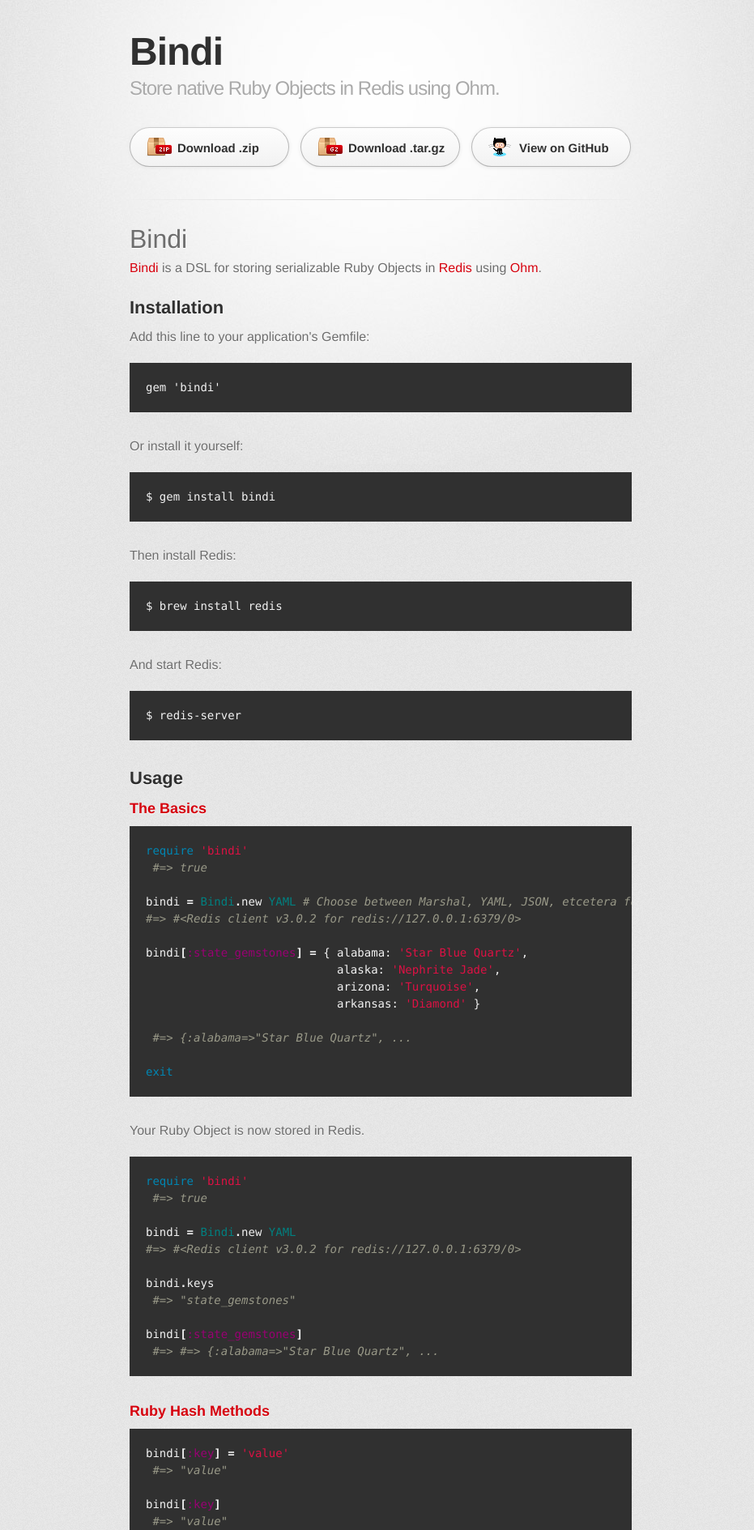
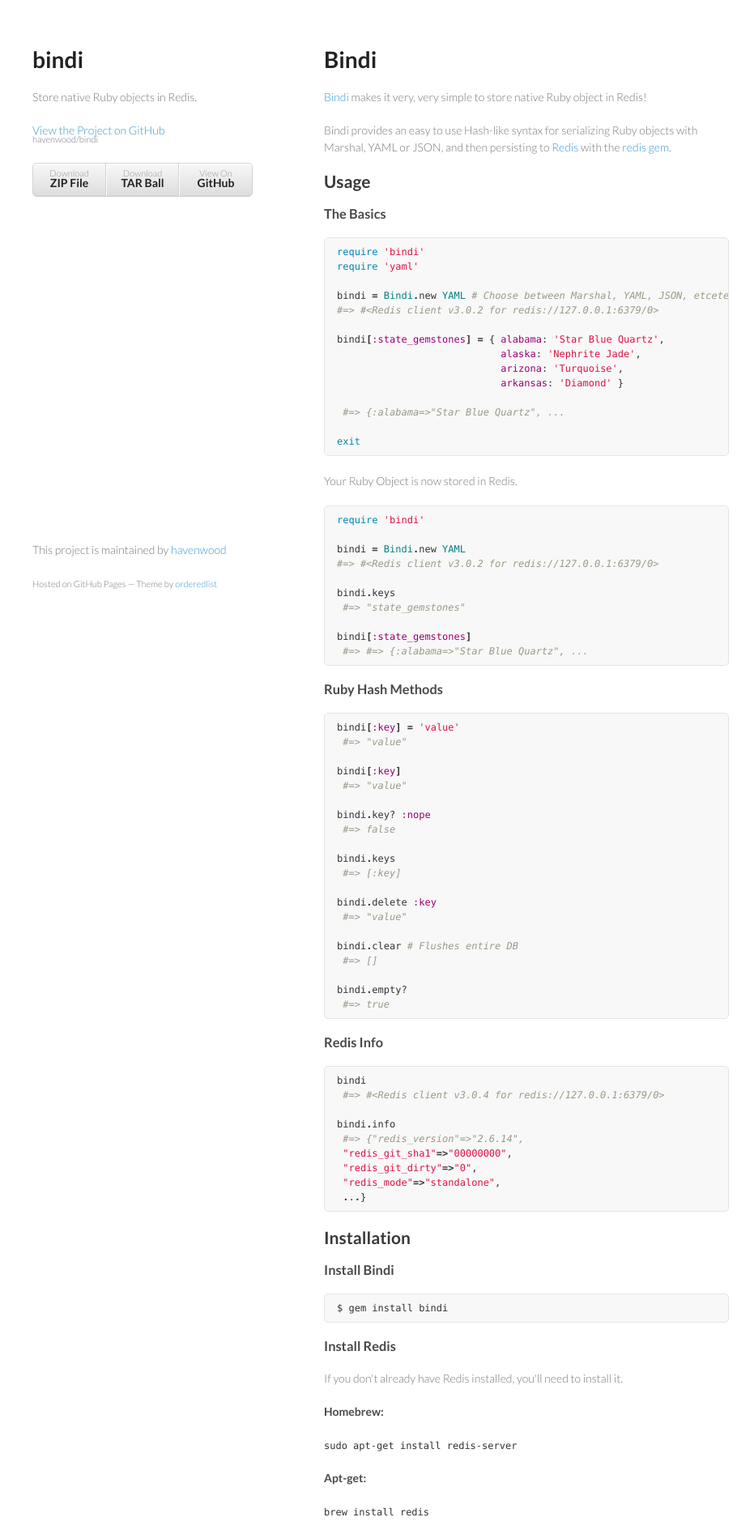
Before and after one commit to havenwood/bindi, a plain HTML site: page index.html in a window 1280 px wide. Shown: the top 1889 px of the page at 81% size, without its empty margins (170-1101 px from the left). Drawn offline with Linux system fonts and the light colour scheme; a web font is replaced by a local one.

Commit message:
Create gh-pages branch via GitHub

```diff
--- a/index.html
+++ b/index.html
@@ -1,76 +1,56 @@
-<!DOCTYPE html>
+<!doctype html>
 <html>
   <head>
-    <meta charset='utf-8'>
+    <meta charset="utf-8">
     <meta http-equiv="X-UA-Compatible" content="chrome=1">
-    <link href='https://fonts.googleapis.com/css?family=Chivo:900' rel='stylesheet' type='text/css'>
-    <link rel="stylesheet" type="text/css" href="stylesheets/stylesheet.css" media="screen" />
-    <link rel="stylesheet" type="text/css" href="stylesheets/pygment_trac.css" media="screen" />
-    <link rel="stylesheet" type="text/css" href="stylesheets/print.css" media="print" />
+    <title>bindi by havenwood</title>
+
+    <link rel="stylesheet" href="stylesheets/styles.css">
+    <link rel="stylesheet" href="stylesheets/pygment_trac.css">
+    <meta name="viewport" content="width=device-width, initial-scale=1, user-scalable=no">
     <!--[if lt IE 9]>
     <script src="//html5shiv.googlecode.com/svn/trunk/html5.js"></script>
     <![endif]-->
-    <title>Bindi by Havenwood</title>
   </head>
+  <body>
+    <div class="wrapper">
+      <header>
+        <h1>bindi</h1>
+        <p>Store native Ruby objects in Redis.</p>
 
-  <body>
-    <div id="container">
-      <div class="inner">
+        <p class="view"><a href="https://github.com/havenwood/bindi">View the Project on GitHub <small>havenwood/bindi</small></a></p>
 
-        <header>
-          <h1>Bindi</h1>
-          <h2>Store native Ruby Objects in Redis using Ohm.</h2>
-        </header>
 
-        <section id="downloads" class="clearfix">
-          <a href="https://github.com/Havenwood/bindi/zipball/master" id="download-zip" class="button"><span>Download .zip</span></a>
-          <a href="https://github.com/Havenwood/bindi/tarball/master" id="download-tar-gz" class="button"><span>Download .tar.gz</span></a>
-          <a href="https://github.com/Havenwood/bindi" id="view-on-github" class="button"><span>View on GitHub</span></a>
-        </section>
+        <ul>
+          <li><a href="https://github.com/havenwood/bindi/zipball/master">Download <strong>ZIP File</strong></a></li>
+          <li><a href="https://github.com/havenwood/bindi/tarball/master">Download <strong>TAR Ball</strong></a></li>
+          <li><a href="https://github.com/havenwood/bindi">View On <strong>GitHub</strong></a></li>
+        </ul>
+      </header>
+      <section>
+        <h1>
+<a name="bindi" class="anchor" href="#bindi"><span class="octicon octicon-link"></span></a>Bindi</h1>
 
-        <hr>
+<p><a href="https://github.com/havenwood/bindi#readme">Bindi</a> makes it very, very simple to store native Ruby object in Redis!</p>
 
-        <section id="main_content">
-          <h1>Bindi</h1>
+<p>Bindi provides an easy to use Hash-like syntax for serializing Ruby objects with Marshal, YAML or JSON, and then persisting to <a href="http://redis.io/">Redis</a> with the <a href="https://github.com/redis/redis-rb#readme">redis gem</a>.</p>
 
-<p><a href="https://github.com/Havenwood/bindi">Bindi</a> is a DSL for storing serializable Ruby Objects in <a href="http://redis.io/">Redis</a> using <a href="http://ohm.keyvalue.org/">Ohm</a>.</p>
+<h2>
+<a name="usage" class="anchor" href="#usage"><span class="octicon octicon-link"></span></a>Usage</h2>
 
-<h2>Installation</h2>
-
-<p>Add this line to your application's Gemfile:</p>
-
-<pre><code>gem 'bindi'
-</code></pre>
-
-<p>Or install it yourself:</p>
-
-<pre><code>$ gem install bindi
-</code></pre>
-
-<p>Then install Redis:</p>
-
-<pre><code>$ brew install redis
-</code></pre>
-
-<p>And start Redis:</p>
-
-<pre><code>$ redis-server
-</code></pre>
-
-<h2>Usage</h2>
-
-<h3>The Basics</h3>
+<h3>
+<a name="the-basics" class="anchor" href="#the-basics"><span class="octicon octicon-link"></span></a>The Basics</h3>
 
 <div class="highlight"><pre><span class="nb">require</span> <span class="s1">'bindi'</span>
- <span class="c1">#=&gt; true</span>
+<span class="nb">require</span> <span class="s1">'yaml'</span>
 
 <span class="n">bindi</span> <span class="o">=</span> <span class="no">Bindi</span><span class="o">.</span><span class="n">new</span> <span class="no">YAML</span> <span class="c1"># Choose between Marshal, YAML, JSON, etcetera for serializing.</span>
 <span class="c1">#=&gt; #&lt;Redis client v3.0.2 for redis://127.0.0.1:6379/0&gt;</span>
 
-<span class="n">bindi</span><span class="o">[</span><span class="ss">:state_gemstones</span><span class="o">]</span> <span class="o">=</span> <span class="p">{</span> <span class="n">alabama</span><span class="p">:</span> <span class="s1">'Star Blue Quartz'</span><span class="p">,</span>
-                            <span class="n">alaska</span><span class="p">:</span> <span class="s1">'Nephrite Jade'</span><span class="p">,</span>
-                            <span class="n">arizona</span><span class="p">:</span> <span class="s1">'Turquoise'</span><span class="p">,</span>
-                            <span class="n">arkansas</span><span class="p">:</span> <span class="s1">'Diamond'</span> <span class="p">}</span>
+<span class="n">bindi</span><span class="o">[</span><span class="ss">:state_gemstones</span><span class="o">]</span> <span class="o">=</span> <span class="p">{</span> <span class="ss">alabama</span><span class="p">:</span> <span class="s1">'Star Blue Quartz'</span><span class="p">,</span>
+                            <span class="ss">alaska</span><span class="p">:</span> <span class="s1">'Nephrite Jade'</span><span class="p">,</span>
+                            <span class="ss">arizona</span><span class="p">:</span> <span class="s1">'Turquoise'</span><span class="p">,</span>
+                            <span class="ss">arkansas</span><span class="p">:</span> <span class="s1">'Diamond'</span> <span class="p">}</span>
 
  <span class="c1">#=&gt; {:alabama=&gt;"Star Blue Quartz", ...</span>
 
@@ -80,7 +60,6 @@
 <p>Your Ruby Object is now stored in Redis.</p>
 
 <div class="highlight"><pre><span class="nb">require</span> <span class="s1">'bindi'</span>
- <span class="c1">#=&gt; true</span>
 
 <span class="n">bindi</span> <span class="o">=</span> <span class="no">Bindi</span><span class="o">.</span><span class="n">new</span> <span class="no">YAML</span>
 <span class="c1">#=&gt; #&lt;Redis client v3.0.2 for redis://127.0.0.1:6379/0&gt;</span>
@@ -92,7 +71,8 @@
  <span class="c1">#=&gt; #=&gt; {:alabama=&gt;"Star Blue Quartz", ...</span>
 </pre></div>
 
-<h3>Ruby Hash Methods</h3>
+<h3>
+<a name="ruby-hash-methods" class="anchor" href="#ruby-hash-methods"><span class="octicon octicon-link"></span></a>Ruby Hash Methods</h3>
 
 <div class="highlight"><pre><span class="n">bindi</span><span class="o">[</span><span class="ss">:key</span><span class="o">]</span> <span class="o">=</span> <span class="s1">'value'</span>
  <span class="c1">#=&gt; "value"</span>
@@ -100,52 +80,89 @@
 <span class="n">bindi</span><span class="o">[</span><span class="ss">:key</span><span class="o">]</span>
  <span class="c1">#=&gt; "value"</span>
 
-<span class="n">bindi</span><span class="o">.</span><span class="n">clear</span> <span class="c1"># Flushes entire DB</span>
-
-<span class="n">bindi</span><span class="o">.</span><span class="n">delete</span> <span class="ss">:key</span>
- <span class="c1">#=&gt; 1</span>
-
-<span class="n">bindi</span><span class="o">.</span><span class="n">each</span> <span class="k">do</span> <span class="o">|</span><span class="n">key</span><span class="o">|</span>
-  <span class="nb">puts</span> <span class="n">key</span>
-<span class="k">end</span>
-
-<span class="n">bindi</span><span class="o">.</span><span class="n">empty?</span>
- <span class="c1">#=&gt; false</span>
-
-<span class="n">bindi</span><span class="o">.</span><span class="n">inspect</span>
-
 <span class="n">bindi</span><span class="o">.</span><span class="n">key?</span> <span class="ss">:nope</span>
  <span class="c1">#=&gt; false</span>
 
 <span class="n">bindi</span><span class="o">.</span><span class="n">keys</span>
- <span class="c1">#=&gt; "key"</span>
+ <span class="c1">#=&gt; [:key]</span>
+
+<span class="n">bindi</span><span class="o">.</span><span class="n">delete</span> <span class="ss">:key</span>
+ <span class="c1">#=&gt; "value"</span>
+
+<span class="n">bindi</span><span class="o">.</span><span class="n">clear</span> <span class="c1"># Flushes entire DB</span>
+ <span class="c1">#=&gt; []</span>
+
+<span class="n">bindi</span><span class="o">.</span><span class="n">empty?</span>
+ <span class="c1">#=&gt; true</span>
 </pre></div>
 
-<h3>Redis Helper Methods</h3>
+<h3>
+<a name="redis-info" class="anchor" href="#redis-info"><span class="octicon octicon-link"></span></a>Redis Info</h3>
 
-<div class="highlight"><pre><span class="n">bindi</span><span class="o">.</span><span class="n">info</span>
- <span class="c1">#=&gt; {"redis_version"=&gt;"2.4.15", ...</span>
+<div class="highlight"><pre><span class="n">bindi</span>
+ <span class="c1">#=&gt; #&lt;Redis client v3.0.4 for redis://127.0.0.1:6379/0&gt;</span>
 
-<span class="n">bindi</span><span class="o">.</span><span class="n">inspect_redis</span>
- <span class="c1">#=&gt; "#&lt;Redis client v2.2.2 connected to redis://127.0.0.1:6379 ..."</span>
+<span class="n">bindi</span><span class="o">.</span><span class="n">info</span>
+ <span class="c1">#=&gt; {"redis_version"=&gt;"2.6.14",</span>
+ <span class="s2">"redis_git_sha1"</span><span class="o">=&gt;</span><span class="s2">"00000000"</span><span class="p">,</span>
+ <span class="s2">"redis_git_dirty"</span><span class="o">=&gt;</span><span class="s2">"0"</span><span class="p">,</span>
+ <span class="s2">"redis_mode"</span><span class="o">=&gt;</span><span class="s2">"standalone"</span><span class="p">,</span>
+ <span class="o">.</span><span class="n">.</span><span class="o">.</span><span class="p">}</span>
 </pre></div>
 
-<h2>Contributing</h2>
+<h2>
+<a name="installation" class="anchor" href="#installation"><span class="octicon octicon-link"></span></a>Installation</h2>
+
+<h3>
+<a name="install-bindi" class="anchor" href="#install-bindi"><span class="octicon octicon-link"></span></a>Install Bindi</h3>
+
+<pre><code>$ gem install bindi
+</code></pre>
+
+<h3>
+<a name="install-redis" class="anchor" href="#install-redis"><span class="octicon octicon-link"></span></a>Install Redis</h3>
+
+<p>If you don't already have Redis installed, you'll need to install it.</p>
+
+<h4>
+<a name="homebrew" class="anchor" href="#homebrew"><span class="octicon octicon-link"></span></a>Homebrew:</h4>
+
+<p><code>sudo apt-get install redis-server</code></p>
+
+<h4>
+<a name="apt-get" class="anchor" href="#apt-get"><span class="octicon octicon-link"></span></a>Apt-get:</h4>
+
+<p><code>brew install redis</code></p>
+
+<h4>
+<a name="build-from-source" class="anchor" href="#build-from-source"><span class="octicon octicon-link"></span></a>Build from source:</h4>
+
+<div class="highlight"><pre>wget http://download.redis.io/redis-stable.tar.gz
+tar xvzf redis-stable.tar.gz
+<span class="nb">cd </span>redis-stable
+make
+</pre></div>
+
+<p>And start Redis if it isn't configured to autostart:</p>
+
+<pre><code>$ redis-server
+</code></pre>
+
+<h2>
+<a name="contributing" class="anchor" href="#contributing"><span class="octicon octicon-link"></span></a>Contributing</h2>
 
 <ol>
 <li>Fork it</li>
 <li>Commit your changes</li>
 <li>Pull request</li>
 </ol>
-        </section>
+      </section>
+      <footer>
+        <p>This project is maintained by <a href="https://github.com/havenwood">havenwood</a></p>
+        <p><small>Hosted on GitHub Pages &mdash; Theme by <a href="https://github.com/orderedlist">orderedlist</a></small></p>
+      </footer>
+    </div>
+    <script src="javascripts/scale.fix.js"></script>
 
-        <footer>
-          Bindi is maintained by <a href="https://github.com/Havenwood">Havenwood</a><br>
-          This page was generated by <a href="http://pages.github.com">GitHub Pages</a>. Tactile theme by <a href="http://twitter.com/jasonlong">Jason Long</a>.
-        </footer>
-
-
-      </div>
-    </div>
   </body>
 </html>
--- /dev/null
+++ b/stylesheets/styles.css
@@ -0,0 +1,255 @@
+@import url(https://fonts.googleapis.com/css?family=Lato:300italic,700italic,300,700);
+
+body {
+  padding:50px;
+  font:14px/1.5 Lato, "Helvetica Neue", Helvetica, Arial, sans-serif;
+  color:#777;
+  font-weight:300;
+}
+
+h1, h2, h3, h4, h5, h6 {
+  color:#222;
+  margin:0 0 20px;
+}
+
+p, ul, ol, table, pre, dl {
+  margin:0 0 20px;
+}
+
+h1, h2, h3 {
+  line-height:1.1;
+}
+
+h1 {
+  font-size:28px;
+}
+
+h2 {
+  color:#393939;
+}
+
+h3, h4, h5, h6 {
+  color:#494949;
+}
+
+a {
+  color:#39c;
+  font-weight:400;
+  text-decoration:none;
+}
+
+a small {
+  font-size:11px;
+  color:#777;
+  margin-top:-0.6em;
+  display:block;
+}
+
+.wrapper {
+  width:860px;
+  margin:0 auto;
+}
+
+blockquote {
+  border-left:1px solid #e5e5e5;
+  margin:0;
+  padding:0 0 0 20px;
+  font-style:italic;
+}
+
+code, pre {
+  font-family:Monaco, Bitstream Vera Sans Mono, Lucida Console, Terminal;
+  color:#333;
+  font-size:12px;
+}
+
+pre {
+  padding:8px 15px;
+  background: #f8f8f8;
+  border-radius:5px;
+  border:1px solid #e5e5e5;
+  overflow-x: auto;
+}
+
+table {
+  width:100%;
+  border-collapse:collapse;
+}
+
+th, td {
+  text-align:left;
+  padding:5px 10px;
+  border-bottom:1px solid #e5e5e5;
+}
+
+dt {
+  color:#444;
+  font-weight:700;
+}
+
+th {
+  color:#444;
+}
+
+img {
+  max-width:100%;
+}
+
+header {
+  width:270px;
+  float:left;
+  position:fixed;
+}
+
+header ul {
+  list-style:none;
+  height:40px;
+
+  padding:0;
+
+  background: #eee;
+  background: -moz-linear-gradient(top, #f8f8f8 0%, #dddddd 100%);
+  background: -webkit-gradient(linear, left top, left bottom, color-stop(0%,#f8f8f8), color-stop(100%,#dddddd));
+  background: -webkit-linear-gradient(top, #f8f8f8 0%,#dddddd 100%);
+  background: -o-linear-gradient(top, #f8f8f8 0%,#dddddd 100%);
+  background: -ms-linear-gradient(top, #f8f8f8 0%,#dddddd 100%);
+  background: linear-gradient(top, #f8f8f8 0%,#dddddd 100%);
+
+  border-radius:5px;
+  border:1px solid #d2d2d2;
+  box-shadow:inset #fff 0 1px 0, inset rgba(0,0,0,0.03) 0 -1px 0;
+  width:270px;
+}
+
+header li {
+  width:89px;
+  float:left;
+  border-right:1px solid #d2d2d2;
+  height:40px;
+}
+
+header ul a {
+  line-height:1;
+  font-size:11px;
+  color:#999;
+  display:block;
+  text-align:center;
+  padding-top:6px;
+  height:40px;
+}
+
+strong {
+  color:#222;
+  font-weight:700;
+}
+
+header ul li + li {
+  width:88px;
+  border-left:1px solid #fff;
+}
+
+header ul li + li + li {
+  border-right:none;
+  width:89px;
+}
+
+header ul a strong {
+  font-size:14px;
+  display:block;
+  color:#222;
+}
+
+section {
+  width:500px;
+  float:right;
+  padding-bottom:50px;
+}
+
+small {
+  font-size:11px;
+}
+
+hr {
+  border:0;
+  background:#e5e5e5;
+  height:1px;
+  margin:0 0 20px;
+}
+
+footer {
+  width:270px;
+  float:left;
+  position:fixed;
+  bottom:50px;
+}
+
+@media print, screen and (max-width: 960px) {
+
+  div.wrapper {
+    width:auto;
+    margin:0;
+  }
+
+  header, section, footer {
+    float:none;
+    position:static;
+    width:auto;
+  }
+
+  header {
+    padding-right:320px;
+  }
+
+  section {
+    border:1px solid #e5e5e5;
+    border-width:1px 0;
+    padding:20px 0;
+    margin:0 0 20px;
+  }
+
+  header a small {
+    display:inline;
+  }
+
+  header ul {
+    position:absolute;
+    right:50px;
+    top:52px;
+  }
+}
+
+@media print, screen and (max-width: 720px) {
+  body {
+    word-wrap:break-word;
+  }
+
+  header {
+    padding:0;
+  }
+
+  header ul, header p.view {
+    position:static;
+  }
+
+  pre, code {
+    word-wrap:normal;
+  }
+}
+
+@media print, screen and (max-width: 480px) {
+  body {
+    padding:15px;
+  }
+
+  header ul {
+    display:none;
+  }
+}
+
+@media print {
+  body {
+    padding:0.4in;
+    font-size:12pt;
+    color:#444;
+  }
+}
```
Also changed, not shown: javascripts/scale.fix.js (added, +17 -0 lines), params.json (+1 -1 lines).
